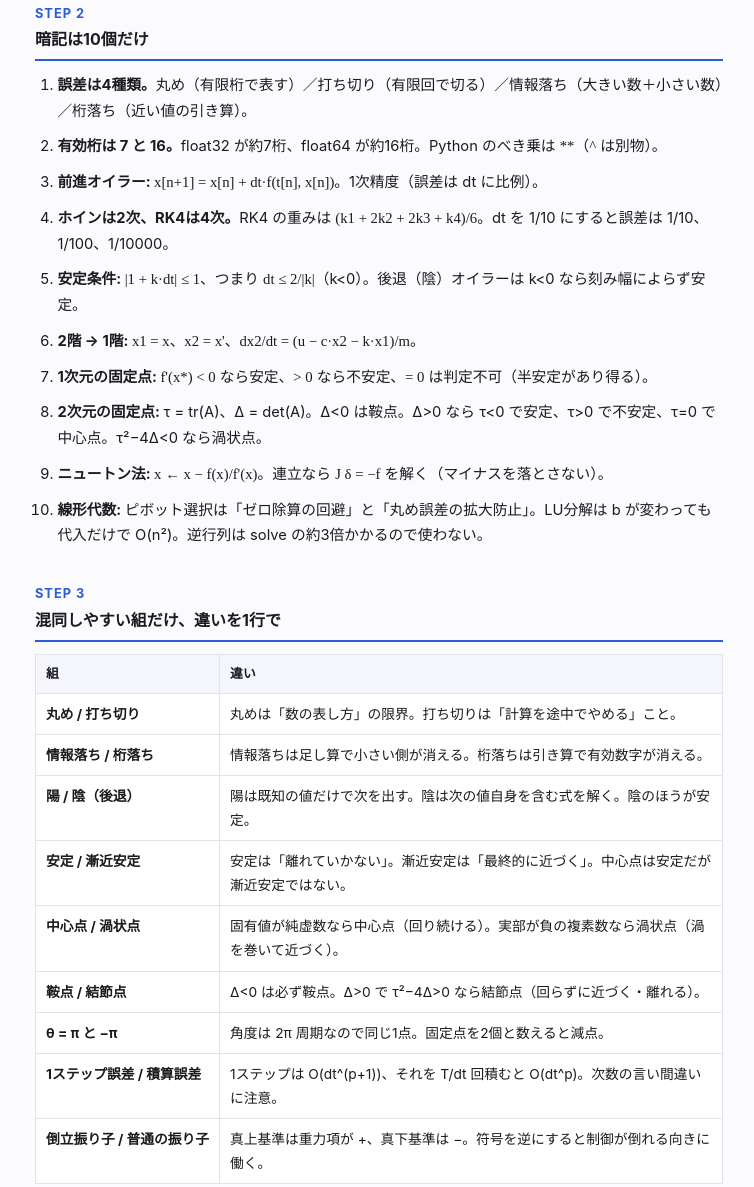
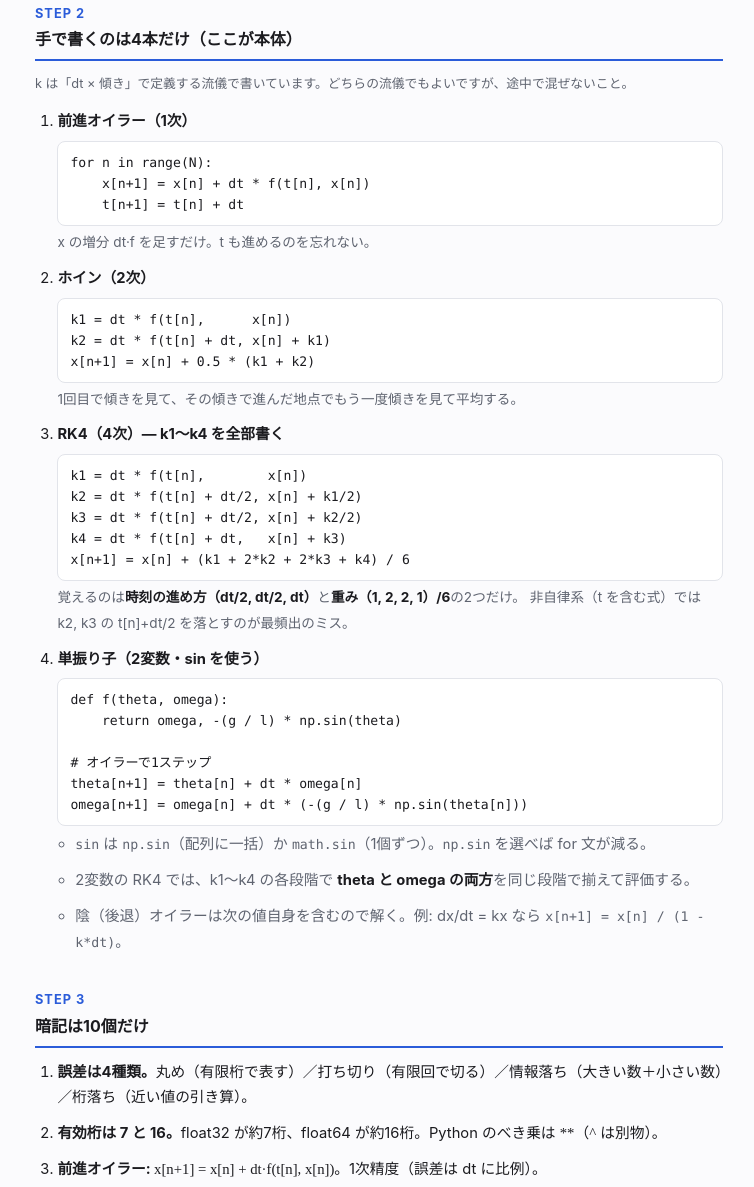
Before and after one commit to B221393/simulation-engineering, a plain HTML site: page basics.html in a window 1280 px wide. Shown: the part 496-1683 px from the top of the page, without its empty margins (261-1015 px from the left). Drawn offline with Linux system fonts and the light colour scheme.

Commit message:
Add hand-written update recipes (Euler, Heun, RK4 k1-k4, pendulum with sin) to the minimal page

```diff
--- a/basics.html
+++ b/basics.html
@@ -29,6 +29,10 @@
   a.btn { flex:1 1 0; min-width:150px; text-align:center; text-decoration:none; padding:11px 10px;
           border-radius:9px; font-size:.9rem; font-weight:600; border:1px solid var(--accent); color:var(--accent); background:#fff; }
   a.btn.solid { background:var(--accent); color:#fff; }
+  pre { background:#fff; border:1px solid var(--line); border-radius:8px; padding:10px 12px; overflow-x:auto;
+        font-family:Consolas,"SFMono-Regular",Menlo,monospace; font-size:.82rem; line-height:1.6; margin:6px 0 4px; }
+  code { font-family:Consolas,"SFMono-Regular",Menlo,monospace; font-size:.9em; }
+  .note { color:var(--muted); font-size:.8rem; margin:0 0 14px; }
   footer { text-align:center; font-size:.75rem; color:var(--muted); margin-top:32px; }
 </style>
 </head>
@@ -36,7 +40,7 @@
 <main>
   <h1>期末試験 最小限ここだけ</h1>
   <p class="lead">
-    全部覚える必要はありません。まず<b>前提の3つ</b>を押さえ、次に<b>10個</b>だけ手で書けるようにします。
+    全部覚える必要はありません。前提の3つ → <b>手で書く更新式は4本</b> → 暗記10個、の順で十分です。
     細かい問題演習は最後に回してください。
   </p>
 
@@ -61,7 +65,56 @@
     </li>
   </ol>
 
-  <h2><span>STEP 2</span>暗記は10個だけ</h2>
+  <h2><span>STEP 2</span>手で書くのは4本だけ（ここが本体）</h2>
+  <p class="note">k は「dt × 傾き」で定義する流儀で書いています。どちらの流儀でもよいですが、途中で混ぜないこと。</p>
+
+  <ol>
+    <li>
+      <b>前進オイラー（1次）</b>
+      <pre>for n in range(N):
+    x[n+1] = x[n] + dt * f(t[n], x[n])
+    t[n+1] = t[n] + dt</pre>
+      <span class="why">x の増分 dt·f を足すだけ。t も進めるのを忘れない。</span>
+    </li>
+
+    <li>
+      <b>ホイン（2次）</b>
+      <pre>k1 = dt * f(t[n],      x[n])
+k2 = dt * f(t[n] + dt, x[n] + k1)
+x[n+1] = x[n] + 0.5 * (k1 + k2)</pre>
+      <span class="why">1回目で傾きを見て、その傾きで進んだ地点でもう一度傾きを見て平均する。</span>
+    </li>
+
+    <li>
+      <b>RK4（4次）— k1〜k4 を全部書く</b>
+      <pre>k1 = dt * f(t[n],        x[n])
+k2 = dt * f(t[n] + dt/2, x[n] + k1/2)
+k3 = dt * f(t[n] + dt/2, x[n] + k2/2)
+k4 = dt * f(t[n] + dt,   x[n] + k3)
+x[n+1] = x[n] + (k1 + 2*k2 + 2*k3 + k4) / 6</pre>
+      <span class="why">
+        覚えるのは<b>時刻の進め方（dt/2, dt/2, dt）</b>と<b>重み（1, 2, 2, 1）/6</b>の2つだけ。
+        非自律系（t を含む式）では k2, k3 の t[n]+dt/2 を落とすのが最頻出のミス。
+      </span>
+    </li>
+
+    <li>
+      <b>単振り子（2変数・sin を使う）</b>
+      <pre>def f(theta, omega):
+    return omega, -(g / l) * np.sin(theta)
+
+# オイラーで1ステップ
+theta[n+1] = theta[n] + dt * omega[n]
+omega[n+1] = omega[n] + dt * (-(g / l) * np.sin(theta[n]))</pre>
+      <ul class="note" style="margin:6px 0 0;font-size:.8rem;">
+        <li><code>sin</code> は <code>np.sin</code>（配列に一括）か <code>math.sin</code>（1個ずつ）。<code>np.sin</code> を選べば for 文が減る。</li>
+        <li>2変数の RK4 では、k1〜k4 の各段階で <b>theta と omega の両方</b>を同じ段階で揃えて評価する。</li>
+        <li>陰（後退）オイラーは次の値自身を含むので解く。例: dx/dt = kx なら <code>x[n+1] = x[n] / (1 - k*dt)</code>。</li>
+      </ul>
+    </li>
+  </ol>
+
+  <h2><span>STEP 3</span>暗記は10個だけ</h2>
   <ol>
     <li><b>誤差は4種類。</b>丸め（有限桁で表す）／打ち切り（有限回で切る）／情報落ち（大きい数＋小さい数）／桁落ち（近い値の引き算）。</li>
     <li><b>有効桁は 7 と 16。</b>float32 が約7桁、float64 が約16桁。Python のべき乗は <span class="math">**</span>（<span class="math">^</span> は別物）。</li>
@@ -75,7 +128,7 @@
     <li><b>線形代数: </b>ピボット選択は「ゼロ除算の回避」と「丸め誤差の拡大防止」。LU分解は b が変わっても代入だけで O(n²)。逆行列は solve の約3倍かかるので使わない。</li>
   </ol>
 
-  <h2><span>STEP 3</span>混同しやすい組だけ、違いを1行で</h2>
+  <h2><span>STEP 4</span>混同しやすい組だけ、違いを1行で</h2>
   <table>
     <tr><th>組</th><th>違い</th></tr>
     <tr><td>丸め / 打ち切り</td><td>丸めは「数の表し方」の限界。打ち切りは「計算を途中でやめる」こと。</td></tr>
```
Also changed, not shown: index.html (+1 -1 lines).
